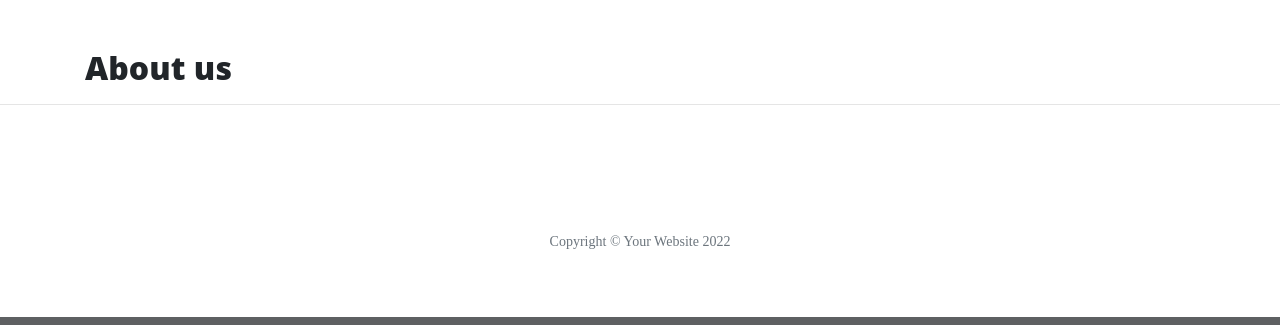
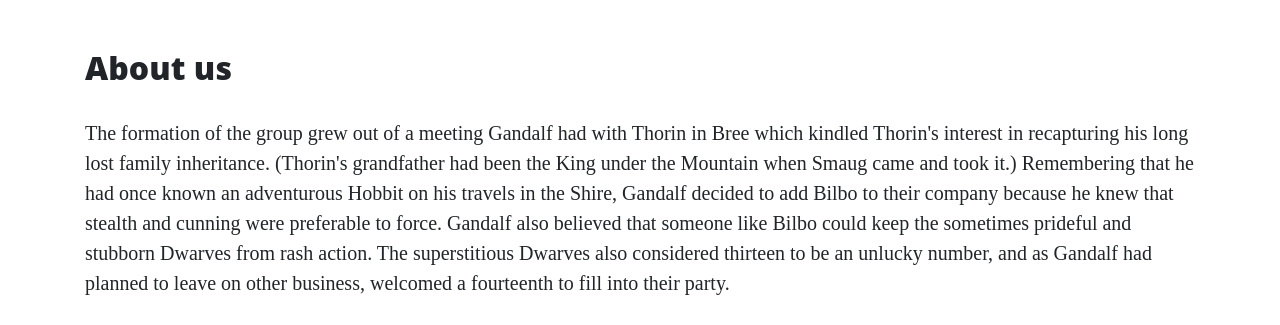
Before and after one commit to MinuMThomas/Flask-Framework, a Flask app: page /about in a window 1280 px wide. Shown: the part 533-858 px from the top of the page. Run offline with Flask 2, Linux system fonts and the light colour scheme; some libraries are stand-ins or nearby versions.

Commit message:
Added about us image.

```diff
--- a/templates/about.html
+++ b/templates/about.html
@@ -1,4 +1,46 @@
 {% extends "base.html" %}
 {% block content %}
     <h2>About us</h2>
+    <p>
+        The formation of the group grew out of a meeting Gandalf had with Thorin in Bree which kindled Thorin's interest
+        in recapturing his long lost family inheritance. (Thorin's grandfather had been the King under the Mountain when
+        Smaug came and took it.) Remembering that he had once known an adventurous Hobbit on his travels in the Shire,
+        Gandalf decided to add Bilbo to their company because he knew that stealth and cunning were preferable to force.
+        Gandalf also believed that someone like Bilbo could keep the sometimes prideful and stubborn Dwarves from rash
+        action. The superstitious Dwarves also considered thirteen to be an unlucky number, and as Gandalf had planned
+        to leave on other business, welcomed a fourteenth to fill into their party.
+    </p>
+
+    <div class="row featurette">
+        <div class="col-md-7">
+            <h3>Thorin Oakensheild</h3>
+            <p>
+                Thorin II was born in TA 2746 to Dwarf prince Thráin II in the city of the Lonely Mountain. Early in his
+                youth, he and the other Dwarves of the Lonely Mountain were forced to flee by the dragon Smaug in TA
+                2770. While in exile, he quickly grew to become a capable warrior. This was demonstrated when he
+                participated in the Battle of Azanulbizar in TA 2799. He fought with one of the Dwarven armies beneath
+                the East-gate of Moria. At some point in the fighting, his shield broke, and using an oaken tree branch
+                found on the ground as a shield, he gained the epithet "Oakenshield," which would remain with him even
+                in death.
+            </p>
+        </div>
+        <div class="col-md-5">
+            <img src="https://static.wikia.nocookie.net/lotr/images/5/5c/1374718_677522075594439_121362426_n.jpg" alt="">
+        </div>
+    </div>
+
+    <div class="row featurette">
+        <div class="col md-5">
+            <img src="https://static.wikia.nocookie.net/lotr/images/a/a1/BOTFA_-_Fili_and_Kili.jpg/revision/latest?cb=20141223044715" alt="">
+        </div>
+        <div class="col-md 7"></div>
+        <h3>Fili and Kili</h3>
+        <p>
+            Fíli and Kíli were brothers, the youngest of the thirteen Dwarves who set out with Thorin Oakenshield's
+            company, along with Gandalf and Bilbo Baggins, to reclaim the Lonely Mountain from the dragon Smaug.
+            Fíli and Kíli were the two most active Dwarves of Thorin's company, and, apart from Balin and possibly
+            Bombur, they appear more frequently as "individual" characters in J.R.R. Tolkien's The Hobbit than the rest
+            of Thorin's companions, who are most often named only in group-reference.
+        </p>
+    </div>
 {% endblock %}
```
